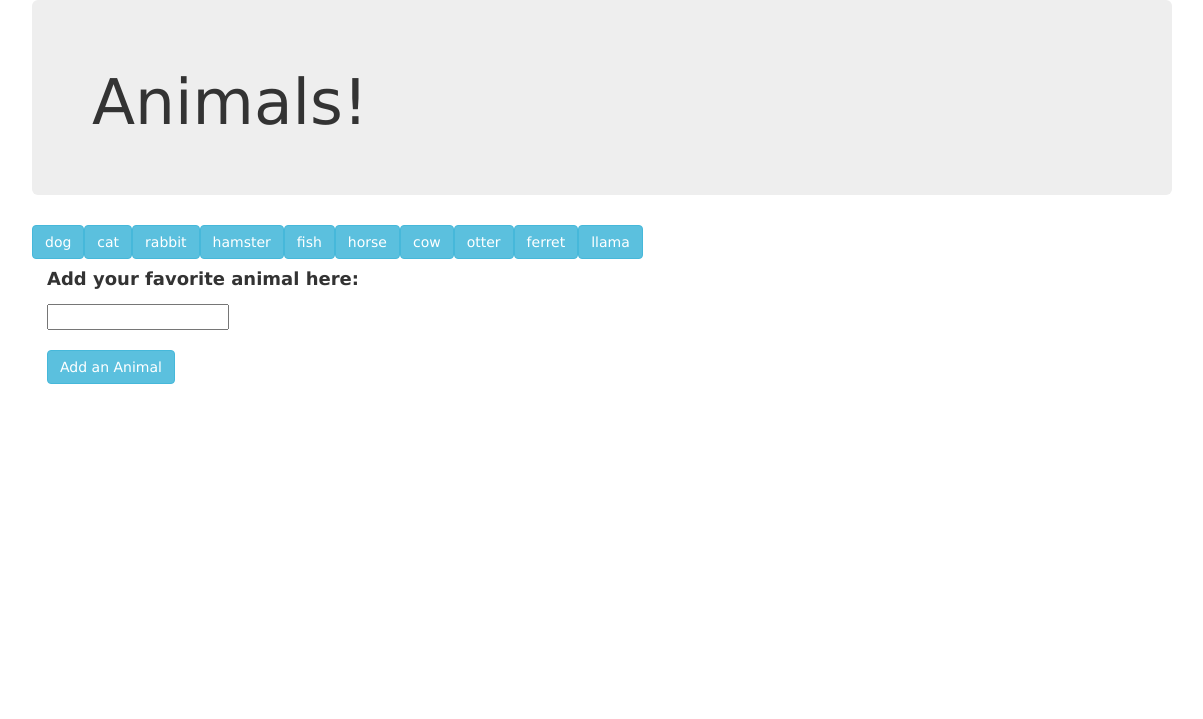
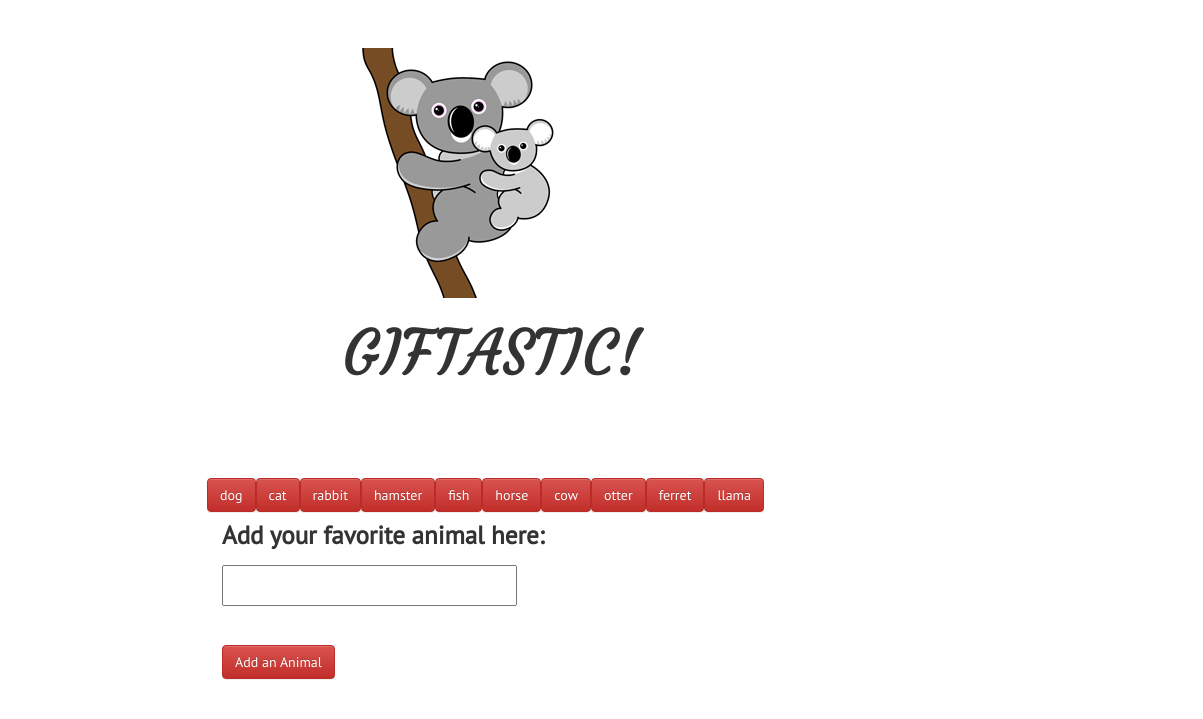
Before and after one commit to melymelm/GifTastic, a PHP site: page / in a window 1520 px wide. Shown: the top 719 px of the page, without its empty margins (158-1361 px from the left). Run offline with PHP 8.4, Linux system fonts and the light colour scheme; some libraries are stand-ins or nearby versions.

Commit message:
cleaning up files

```diff
--- a/assets/css/style.css
+++ b/assets/css/style.css
@@ -1,6 +1,23 @@
+/* FONTS FOR PAGE:
+font-family: 'Courgette', cursive;
+font-family: 'PT Sans', sans-serif;
+*/
+
+
 * {
-	font-family: Verdana, Geneva, sans-serif;
+	font-family: 'PT Sans', sans-serif;
+	font-size: 25px;
 
+}
+
+#logo {
+	font-family: 'Courgette', cursive;
+	margin-left: 500px;
+	background-color: #ffffff;
+}
+
+#mainSpace {
+	margin-left: 350px;
 }
 
 #dog-form{
--- a/assets/js/giphy.js
+++ b/assets/js/giphy.js
@@ -16,7 +16,7 @@ var topics = ["dog", "cat", "rabbit", "hamster", "fish", "horse", "cow", "otter"
 	        for (var i=0; i<topics.length; i++) {
             //class answer
             var a = $("<button>");
-            a.addClass("btn btn-info dogs " + topics[i]);
+            a.addClass("btn btn-danger dogs " + topics[i]);
             a.attr("data-name", topics[i]);
             a.text(topics[i]);
             $("#dog-view").append(a);
--- a/index.html
+++ b/index.html
@@ -3,20 +3,39 @@
 <head>
 	<title>GifTastic</title>
 
-	<link rel="stylesheet" href="https://maxcdn.bootstrapcdn.com/bootstrap/3.3.7/css/bootstrap.min.css">
+	<!--Link Bootstrap's JavaScript to jQuery-->
+  <script type="text/javascript" src="https://code.jquery.com/jquery-2.2.0.min.js"></script>
 
-	<link rel="stylesheet" type="text/css" href="assets/css/style.css">
-</head>
+  <!-- Latest compiled and minified CSS -->
+  <link rel="stylesheet" href="https://maxcdn.bootstrapcdn.com/bootstrap/3.3.7/css/bootstrap.min.css" integrity="sha384-BVYiiSIFeK1dGmJRAkycuHAHRg32OmUcww7on3RYdg4Va+PmSTsz/K68vbdEjh4u" crossorigin="anonymous">
+
+  <!-- Optional theme -->
+  <link rel="stylesheet" href="https://maxcdn.bootstrapcdn.com/bootstrap/3.3.7/css/bootstrap-theme.min.css" integrity="sha384-rHyoN1iRsVXV4nD0JutlnGaslCJuC7uwjduW9SVrLvRYooPp2bWYgmgJQIXwl/Sp" crossorigin="anonymous">
+
+  <!-- Latest compiled and minified JavaScript -->
+  <script src="https://maxcdn.bootstrapcdn.com/bootstrap/3.3.7/js/bootstrap.min.js" integrity="sha384-Tc5IQib027qvyjSMfHjOMaLkfuWVxZxUPnCJA7l2mCWNIpG9mGCD8wGNIcPD7Txa" crossorigin="anonymous"></script>
+
+  <script src="https://use.fontawesome.com/c606ab7025.js"></script>
+
+  <link rel="stylesheet" type="text/css" href="./assets/css/style.css">
+
+  <link href="https://fonts.googleapis.com/css?family=Courgette|PT+Sans" rel="stylesheet">
+
+  <link rel="stylesheet" href="http://cdnjs.cloudflare.com/ajax/libs/font-awesome/4.6.3/css/font-awesome.min.css">
 
 
 
-    <div class="container">
 
-		<div class="jumbotron jumbotron-fluid">
-    		<h1 class="display-3">Animals!</h1>
+
+
+		<div class="jumbotron jumbotron-fluid" id="logo">
+      <img src="./assets/images/giftastic.png" height="250" width="auto">
+    		<h1 class="display-3">GIFTASTIC!</h1>
   		</div>
 
-		<div class="row">
+    <div class="container" id="mainSpace">
+
+		<div class="row" id="selector">
 			<div class="col-sm-12">
   				<div id="dog-view"></div>
   			</div>
@@ -24,12 +43,12 @@
 
   		<div class="col-sm-4">
       			<form id="dog-form">
-      				<label for="dog-input"><h4><b>Add your favorite animal here:</b></h4></label>
+      				<label for="dog-input"><p><h4><strong>Add your favorite animal here:</strong></h4></p></label>
       				<input type="text" id="dog-input">
       			<br><Br>
 
       				<!-- Button triggers new movie to be added -->
-      				<input id="add-dog" type="submit" value="Add an Animal" class="btn btn-info">
+      				<input id="add-dog" type="submit" value="Add an Animal" class="btn btn-danger">
     			</form>
     		</div>
 
@@ -47,7 +66,7 @@
 
 
 
-<script src="http://code.jquery.com/jquery-2.1.3.min.js"></script>
+<script src="https://code.jquery.com/jquery-2.1.3.min.js"></script>
 <script type="text/javascript"></script>
 <script src="assets/js/giphy.js"></script>
 
```
Also changed, not shown: assets/images/giftastic.png (added), assets/images/giftastic_150x139.jpg (added).
